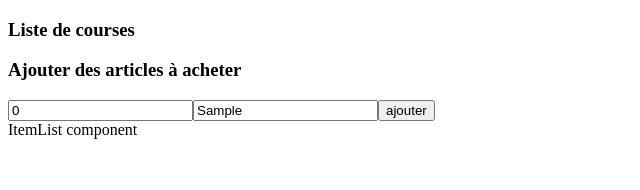
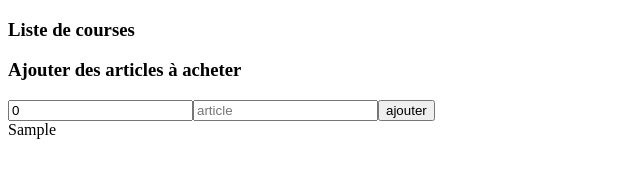
Before and after one commit to limozaza/myshoppinglist, a React (Create React App) app: page / in a window 1280 px wide. Both pictures are taken after typing "Sample" into the empty fields and a click on the button "ajouter". Shown: the top 190 px of the page, without its empty margins (0-640 px from the left). Built offline with nearby package versions, Linux system fonts and the light colour scheme.

Commit message:
get articles in ItemList

```diff
--- a/src/components/App.js
+++ b/src/components/App.js
@@ -10,6 +10,7 @@ class App extends React.Component{
   }
 
   addArticle = (article) =>{
+    article.id = Date.now();
     let articles = [...this.state.articles, article];
     this.setState({articles});
   }
@@ -18,7 +19,7 @@ class App extends React.Component{
       <div>
         <h3>Liste de courses</h3>
         <Form formTitle="Ajouter des articles à acheter" addArticle={this.addArticle}/>
-        <ItemList />
+        <ItemList articles={this.state.articles}/>
       </div>
         );
   }
--- a/src/components/Form.js
+++ b/src/components/Form.js
@@ -9,6 +9,11 @@ class Form  extends React.Component{
   handelSubmit = (e) => {
     e.preventDefault();
     this.props.addArticle(this.state);
+
+    this.setState({
+      name:'',
+      quantity:0
+    })
   };
 
   render(){
--- a/src/components/ItemList.js
+++ b/src/components/ItemList.js
@@ -1,9 +1,11 @@
 import React from 'react';
 
-const ItemList = () => {
+const ItemList = (props) => {
   return (
     <div>
-      ItemList component
+      {
+        props.articles.map(article => <div key={article.id}>{article.name}</div>)
+      }
     </div>
   );
 };
```
